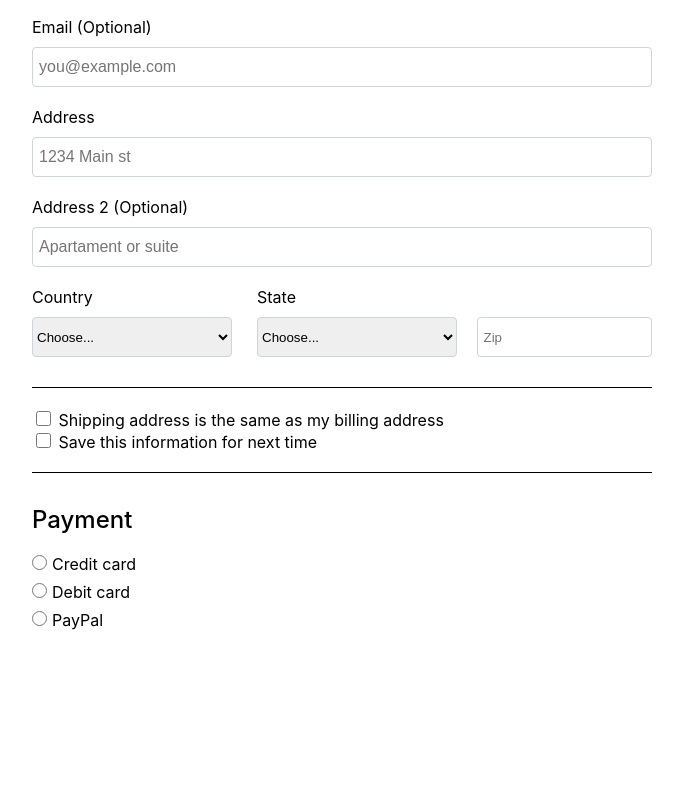
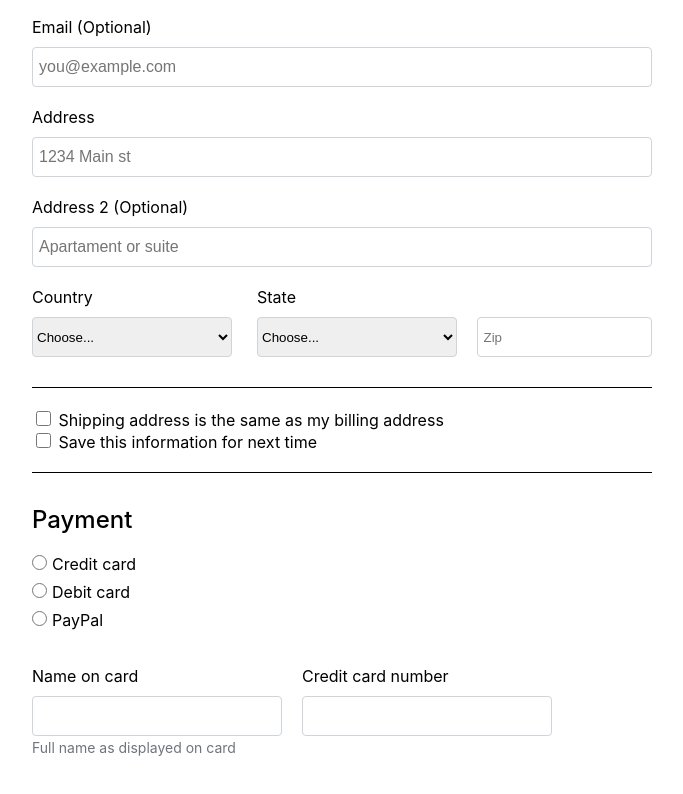
Before and after one commit to DanilBond/checkout, a plain HTML site: page index.html in a window 1280 px wide. Shown: the part 515-1309 px from the top of the page, without its empty margins (138-821 px from the left). Before the commit the page ends 1245 px from the top, so only its background shows below. Drawn offline with Linux system fonts and the light colour scheme.

Commit message:
Card inputs added

```diff
--- a/index.html
+++ b/index.html
@@ -99,6 +99,19 @@
                             <li><input type="radio" id="3" name="paytype"><label for="3">PayPal</label></li>
                         </ul>
                     </div>
+                    <div id="PayInfo">
+                        <div>
+                    <div class="Form__Input__Name USname PayInputDiv"><label for="NC">Name on card</label></div>
+                    <input class="Form__Input PayInput" placeholder="" type="text" name="NC">
+                    <p>Full name as displayed on card</p>
+                </div>
+                <div>
+                    <div class="Form__Input__Name USname PayInputDiv"><label for="NN">Credit card number</label></div>
+                    <input class="Form__Input PayInput" placeholder="" type="text" name="NN">
+                </div>
+                </div>
+                    </div>
+                    </div>
 
                 </div>
 
--- a/style.css
+++ b/style.css
@@ -111,3 +111,16 @@ margin-bottom: 8px;
 #Radios ul{
     padding: 0;
 }
+#PayInfo{
+    display: flex;
+
+}
+#PayInfo p{
+    margin-top: 3px;
+    color: #6c757d;
+    font-size: .875em;
+}
+
+.PayInput{
+    width: 250px;
+}
```
